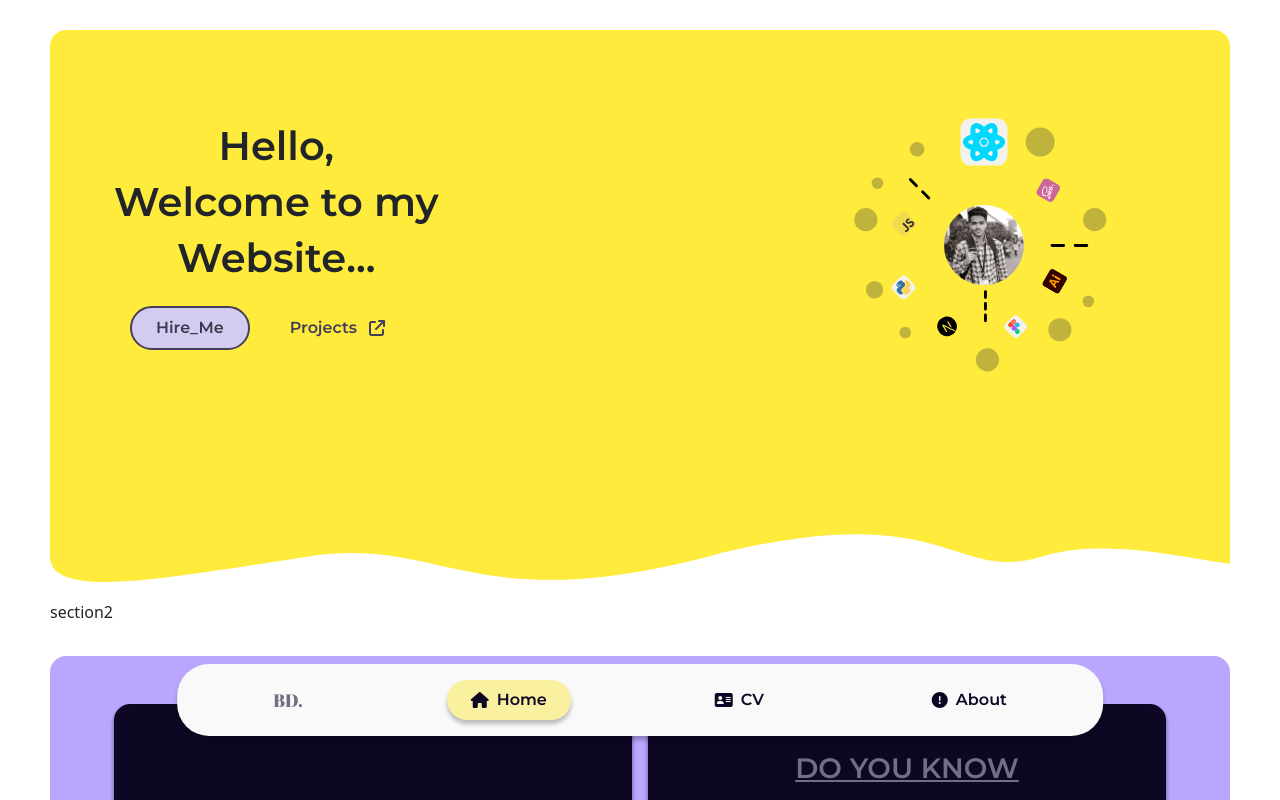
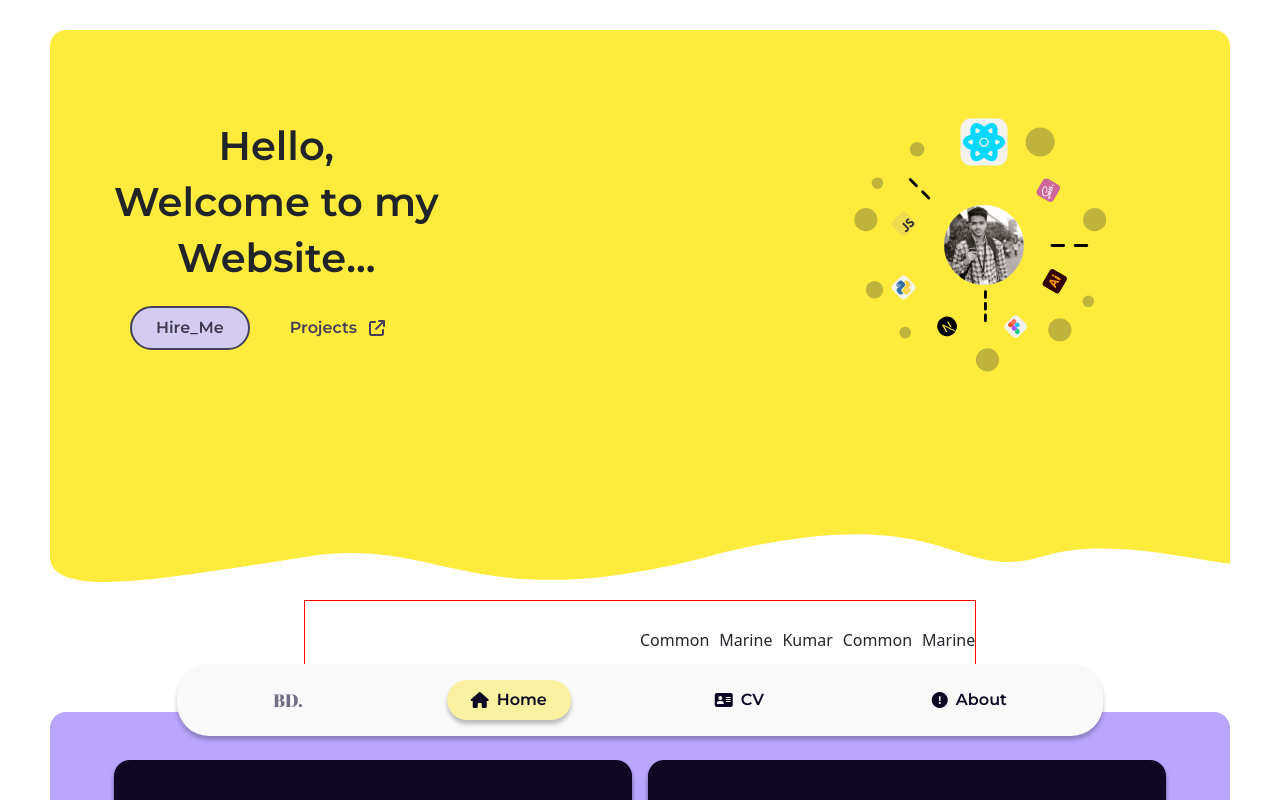
Before and after one commit to Mikun007/Mikun-s-Website, a React (Create React App) app: page / in a window 1280 px wide. Shown: the top 800 px of the page. Built offline with nearby package versions, Linux system fonts and the light colour scheme.

Commit message:
Half complete section_3 and added the typing speed test functionality

```diff
--- a/public/css/index.css
+++ b/public/css/index.css
@@ -85,6 +85,35 @@ body {
   left: 50%;
   transform: translateX(-50%);
   top: 35%;
+}
+
+#second_section_home > .typing_area {
+  border: 1px solid red;
+  height: 5rem;
+  width: 42rem;
+  position: relative;
+  left: 50%;
+  transform: translateX(-50%);
+  overflow: hidden;
+  display: grid;
+  grid-template-columns: repeat(300, 1fr);
+  align-items: center;
+}
+#second_section_home > .typing_area div:nth-child(1) {
+  grid-column: span 149;
+  justify-self: flex-end;
+}
+#second_section_home > .typing_area div:nth-child(2) {
+  grid-column: span 0;
+  outline: 0px solid transparent;
+  color: blue;
+}
+#second_section_home > .typing_area div:nth-child(3) {
+  grid-column: span 150;
+}
+
+.line_through {
+  text-decoration: line-through;
 }
 
 #third_section_home {
--- /dev/null
+++ b/public/sass/Home and the sections/_home_section_2.scss
@@ -0,0 +1,35 @@
+#second_section_home {
+    & > .typing_area {
+        border: 1px solid red;
+        height: 5rem;
+        width: 42rem;
+        position: relative;
+        left: 50%;
+        transform: translateX(-50%);
+        overflow: hidden;
+
+        display: grid;
+        grid-template-columns: repeat(300, 1fr);
+        align-items: center;
+
+        & div:nth-child(1) {
+            grid-column: span 149;
+            justify-self: flex-end;
+        }
+
+        & div:nth-child(2) {
+            grid-column: span 0;
+            outline: 0px solid transparent;
+            color: blue;
+        }
+
+        & div:nth-child(3) {
+            grid-column: span 150;
+        }
+        }
+
+}
+
+.line_through {
+    text-decoration: line-through;
+}
--- a/public/sass/index.scss
+++ b/public/sass/index.scss
@@ -9,6 +9,7 @@ body {
 // Home Page and all of its section
 @import "./Home\ and\ the\ sections/home";
 @import "./Home\ and\ the\ sections/home_section_1";
+@import "./Home\ and\ the\ sections/home_section_2";
 @import "./Home\ and\ the\ sections/home_section_3";
 @import "./Home\ and\ the\ sections/home_section_4";
 
--- a/src/Routers/home_sections/section_2.jsx
+++ b/src/Routers/home_sections/section_2.jsx
@@ -1,8 +1,145 @@
+import { useState } from "react";
+
 function Section_2() {
+    function setFocus() {
+        const div = document.getElementById("contentEditableDiv");
+        div.focus();
+    };
+
+    // Typing speed test is going on this function is called.
+    let prev_val = [];
+    let controlPressed = "";
+    let currentWord = "";
+    function changed(event) {
+        let keyPressed;
+        let word = document.querySelector(".words-to-write span:nth-child(1)").innerHTML;
+        console.log(event.key)
+
+        // Do this if the new word is present
+        if (currentWord === "") {
+            currentWord = word;
+        }
+
+        // Do this if the Control is pressed
+        if (event.key === "Control") {
+            controlPressed = "yes";
+        }
+
+        // Do this when Space-Bar is pressed
+        if (event.key === " ") {
+            let wrong_word = "";
+            let the_removed_word = document.querySelector(".words-to-write span:nth-child(1)")
+            if (the_removed_word.innerHTML.length > 0) {
+                console.log(the_removed_word.innerHTML.length)
+                wrong_word = "yes"
+            }
+
+            the_removed_word.remove();
+            let the_word = document.getElementById("contentEditableDiv").innerHTML;
+            let to_add_to = document.querySelector(".word_written");
+            let newSpan = document.createElement("span");
+            newSpan.innerHTML = the_word;
+            newSpan.style.marginRight = "10px";
+            if (document.getElementById("contentEditableDiv").classList.contains("line_through") || wrong_word === "yes") {
+                newSpan.classList.add("line_through")
+                wrong_word = ""
+            }
+            to_add_to.appendChild(newSpan)
+
+            document.getElementById("contentEditableDiv").innerHTML = "";
+            document.getElementById("contentEditableDiv").classList.remove("line_through");
+            prev_val = [];
+            controlPressed = "";
+            currentWord = "";
+
+        }
+
+        // Do this if the Backspace is pressed
+        if (event.key === "Backspace") {
+            // Do this if the Control+Backspace is pressed
+            if (controlPressed === "yes") {
+                let new_val = "";
+                prev_val.map((e) => {
+                    new_val += e;
+                })
+
+                let w = document.querySelector(".words-to-write span:nth-child(1)").innerHTML;
+                let new_w = new_val + w;
+
+                document.querySelector(".words-to-write span:nth-child(1)").innerHTML = new_w;
+                prev_val = [];
+                controlPressed = "";
+                document.getElementById("contentEditableDiv").classList.remove("line_through");
+            }
+
+            // Do this if the editable div has a class "line_through"
+            if (document.getElementById("contentEditableDiv").classList.contains("line_through")) {
+                let editable = document.getElementById("contentEditableDiv").innerHTML;
+                if (editable[editable.length - 2] === prev_val[prev_val.length - 1]) {
+                    document.getElementById("contentEditableDiv").classList.remove("line_through");
+                }
+                // Or Elese Do this
+            } else{
+                let w = document.querySelector(".words-to-write span:nth-child(1)").innerHTML;
+                let prev_char = prev_val.pop();
+                let new_w = prev_char + w;
+                if (prev_char !== undefined) {
+                    document.querySelector(".words-to-write span:nth-child(1)").innerHTML = new_w;
+                }
+            }
+        }
+
+        // Do this while the key pressed excluding (control and shift)
+        if (event.key === "Shift" ||
+         event.key === "Control" ||
+          event.key === "Backspace" ||
+           event.key === " " ||
+            event.key === "ArrowRight" ||
+             event.key === "ArrowLeft" ||
+              event.key === "ArrowUp" ||
+               event.key === "ArrowDown"
+               ) {
+
+        } else {
+            keyPressed = event.key;
+            if (keyPressed === word[0]) {
+                prev_val.push(word[0]);
+                let new_char = word.slice(1);
+                document.querySelector(".words-to-write span").innerHTML = new_char;
+            }else {
+                document.getElementById("contentEditableDiv").classList.add("line_through");
+            };
+        };
+    };
+
+
     return (
+
         <section id="second_section_home">
-            section2
+            <div onClick={setFocus} className="typing_area">
+                <div className="word_written">
+                </div>
+                <div onKeyDown={(event) => {
+                    changed(event)
+                }}
+                id="contentEditableDiv" contentEditable={true} spellCheck={false}></div>
+                <div className="words-to-write">
+                    <span style={{marginRight: "10px"}}>Common</span>
+                    <span style={{marginRight: "10px"}}>Marine</span>
+                    <span style={{marginRight: "10px"}}>Kumar</span>
+                    <span style={{marginRight: "10px"}}>Common</span>
+                    <span style={{marginRight: "10px"}}>Marine</span>
+                    <span style={{marginRight: "10px"}}>Kumar</span>
+                    <span style={{marginRight: "10px"}}>Common</span>
+                    <span style={{marginRight: "10px"}}>Marine</span>
+                    <span style={{marginRight: "10px"}}>Kumar</span>
+                    <span style={{marginRight: "10px"}}>Common</span>
+                    <span style={{marginRight: "10px"}}>Marine</span>
+                    <span style={{marginRight: "10px"}}>Kumar</span>
+                </div>
+            </div>
         </section>
+
     );
 };
 
--- a/src/Routers/home_sections/section_3.jsx
+++ b/src/Routers/home_sections/section_3.jsx
@@ -5,18 +5,18 @@ function Section_3() {
         <section id="third_section_home">
             <Link>
                 <h3>Experience..</h3>
-                <p>Making a Website from scrach by your-self is really pain 🙂 but at the same time it is really
+                <p>Making a Website from scrach by your-self is really pain 😁 but at the same time it is really
                     Fascinating and Exciting. 😍🤩</p>
-                <i class="fa-solid fa-angles-right fa-3x"></i>
+                <i className="fa-solid fa-angles-right fa-3x"></i>
             </Link>
             <a href="https://www.skillsyouneed.com/rhubarb/benefits-of-typing.html" target="_blank">
                 <h3>DO YOU KNOW</h3>
                 <p>Typing Speed May not seem intimidating but it really will help you in many aspect of life.... 🧐</p>
-                <i class="fa-solid fa-angles-right fa-2x fa-3x"></i>
+                <i className="fa-solid fa-angles-right fa-2x fa-3x"></i>
             </a>
-            <a href="">
+            <a href="https://www.healthline.com/health/cardio-everyday" target="_blank">
                 <p>Why Cardio Exercise is Important but with Limitation...🤨</p>
-                <i class="fa-solid fa-angles-right fa-3x"></i>
+                <i className="fa-solid fa-angles-right fa-3x"></i>
             </a>
         </section>
     );
--- a/src/components/Footer.jsx
+++ b/src/components/Footer.jsx
@@ -1,4 +1,7 @@
+
 function Footer() {
+    const d = new Date();
+    let year = d.getFullYear();
     return (
         <footer>
 
@@ -29,7 +32,7 @@ function Footer() {
             </div>
 
             <div className="copy_right">
-                <p>Copyright © 2023 Budhadev Das. All rights reserved.</p>
+                <p>Copyright © {year} Budhadev Das. All rights reserved.</p>
             </div>
         </footer>
     )
```
